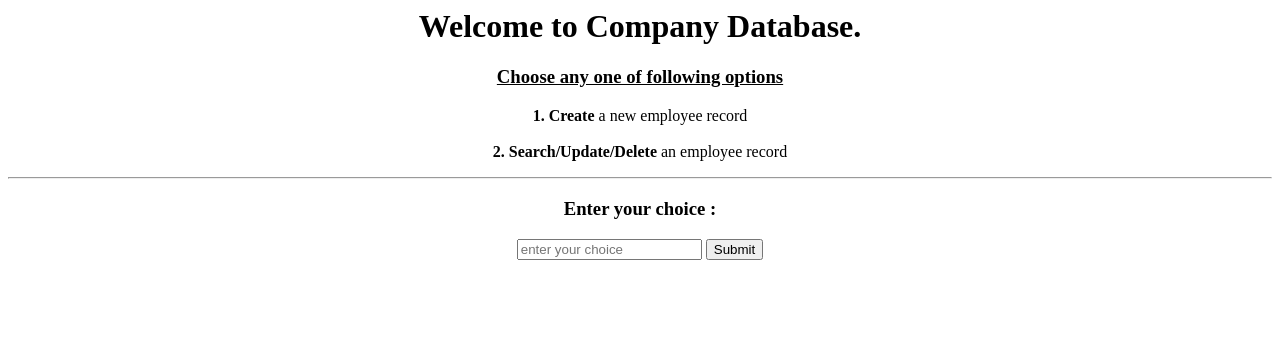
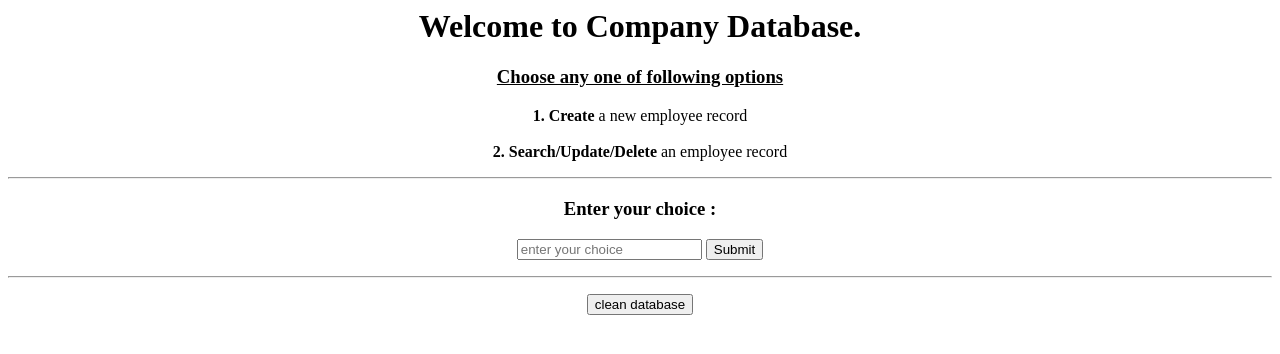
Before and after one commit to kumar-mahendra/Employee-Management-System, a Flask app: page / in a window 1280 px wide. Shown: the top 354 px of the page. Run offline with Flask 2, Linux system fonts and the light colour scheme.

Commit message:
update Procfile

```diff
--- a/routes.py
+++ b/routes.py
@@ -127,13 +127,15 @@ def search_db():
 
         return render_template('search.html', emp_data = request.form, results=results, query_result=message)
 
+@app.route('/clean')
 def clean_database():
     try :
         os.remove('database.db')
+        message = f'SUCCESS : Database deleted successfully '
+
     except :
-        pass
+        message = f'SUCCESS : No action performed. Database is alredy empty'
 
-clean_database()  # clean database if already exists
+    db.create_all()   # create employee table
 
-# create employee table
-db.create_all()
+    return render_template('home.html', logged_messages=[message])
--- a/templates/home.html
+++ b/templates/home.html
@@ -19,7 +19,14 @@
         <label for="desc_1" ><h3 align=center>Enter your choice : </h3></label>
         <p align=center>
         <input type="number" id="choice" name="choice" placeholder="enter your choice">
-        <input type="submit" id="submit_choice" value="Submit">
+        <input type="submit" id="submit_choice" value="Submit"> <br>
+        </p>
+    </form>
+
+    <form action="/clean" method="post">
+        <hr>
+        <p align=center>
+            <input type="submit" id="submit_choice" value="clean database"> <br>
         </p>
     </form>
 
```
